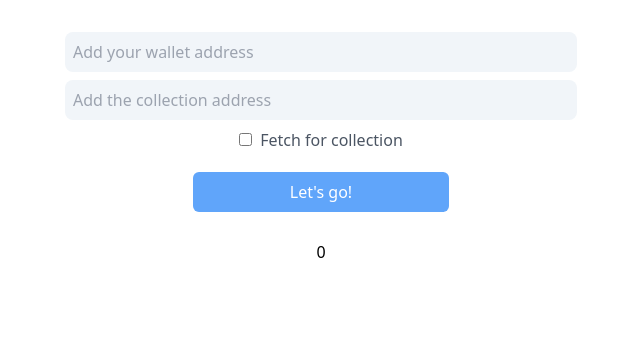
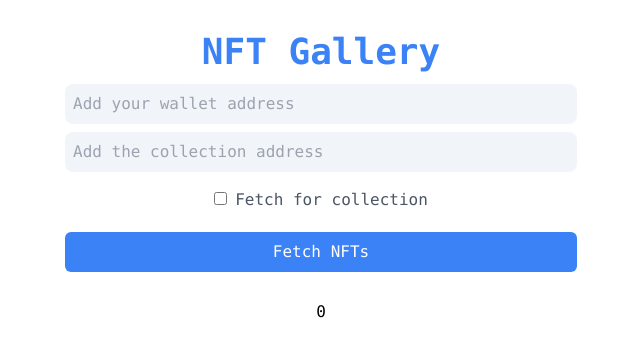
Before and after one commit to tylrk/nft-demo-rtw3, a Next.js app: page / in a window 1280 px wide. Shown: the top 356 px of the page, without its empty margins (319-959 px from the left). Built offline with nearby package versions, Linux system fonts and the light colour scheme.

Commit message:
hid api key

```diff
--- a/pages/components/nftCard.jsx
+++ b/pages/components/nftCard.jsx
@@ -20,7 +20,7 @@ export const NFTCard = ({nft}) => {
             </div>
 
             <div className="flex justify-center mb-1 mt-2">
-                <a className="py-2 px-4 bg-blue-500 w-1/2 text-center rounded-md text-white cursor-pointer"
+                <a className="py-2 px-4 bg-blue-500 w-4/5 text-center rounded-md text-white cursor-pointer"
                     target={"blank"}
                     href={`https://etherscan.io/token/${nft.contract.address}`}
                 >
--- a/pages/index.jsx
+++ b/pages/index.jsx
@@ -1,19 +1,19 @@
-import Head from 'next/head'
-import Image from 'next/image'
 import { useState } from "react"
-import {NFTCard} from "./components/nftCard"
+import { NFTCard } from "./components/nftCard"
 
 const Home = () => {
-  const [wallet, setWalletAddress] = useState("")
+  const [wallet, setWallet] = useState("")
   const [collection, setCollectionAddress] = useState("")
   const [NFTs, setNFTs] = useState([])
   const [fetchForCollection, setFetchForCollection] = useState(false)
 
+  // Fetch API
+
   const fetchNFTs = async() => {
     let nfts;
     console.log("fetching nfts");
-    const api_key = "vr_5Poi6r4snBfZyLeWcTYgKI6wjGQ60"
-    const baseURL = `https://eth-mainnet.alchemyapi.io/v2/${api_key}/getNFTs/`;
+
+    const baseURL = `https://eth-mainnet.alchemyapi.io/v2/${process.env.NEXT_PUBLIC_API_KEY}/getNFTs/`;
 
     if(!collection.length) {
       var requestOptions = {
@@ -36,14 +36,16 @@ const Home = () => {
     }
   }
 
+  // Fetch API
+
   const fetchNFTsforCollection = async () => {
     if(collection.length) {
       var requestOptions = {
         method: 'GET',
         redirect: 'follow'
       };
-      const api_key = "vr_5Poi6r4snBfZyLeWcTYgKI6wjGQ60"
-      const baseURL = `https://eth-mainnet.alchemyapi.io/v2/${api_key}/getNFTsForCollection/`;
+
+      const baseURL = `https://eth-mainnet.alchemyapi.io/v2/${process.env.NEXT_PUBLIC_API_KEY}/getNFTsForCollection/`;
       const fetchURL = `${baseURL}?contractAddress=${collection}&withMetadata=${"true"}`;
       const nfts = await fetch(fetchURL, requestOptions).then(data => data.json())
       if(nfts) {
@@ -55,11 +57,12 @@ const Home = () => {
   }
 
   return (
-    <div className="flex flex-col items-center justify-center py-8 gap-y-3">
+    <div className="flex flex-col items-center justify-center py-8 gap-y-3 font-mono">
+      <h1 className="text-4xl text-blue-500 font-semibold">NFT Gallery</h1>
       <div className="flex flex-col w-full justify-center items-center gap-y-2">
         <input className="w-2/5 bg-slate-100 py-2 px-2 rounded-lg text-gray-800 focus:outline-blue-300 disabled:bg-slate-50 disabled:text-gray-50"
           disabled={fetchForCollection}
-          onChange={(e) => {setWalletAddress(e.target.value)}}
+          onChange={(e) => {setWallet(e.target.value)}}
           value={wallet}
           type={"text"}
           placeholder="Add your wallet address"
@@ -72,13 +75,13 @@ const Home = () => {
           placeholder="Add the collection address"
         >
         </input>
-        <label className="text-gray-600">
+        <label className="text-gray-600 mt-2">
           <input className="mr-2"
             onChange={(e) => {setFetchForCollection(e.target.checked)}}
             type={"checkbox"}
           >
           </input>Fetch for collection</label>
-        <button className="disabled:bg-slate-500 text-white bg-blue-400 px-4 py-2 mt-3 rounded-md w-1/5"
+        <button className="disabled:bg-slate-500 text-white bg-blue-500 px-4 py-2 mt-3 rounded-md w-2/5"
           onClick={
             () => {
               if(fetchForCollection) {
@@ -89,9 +92,9 @@ const Home = () => {
             }
           }
         >
-          Let's go!</button>
+          Fetch NFTs</button>
       </div>
-      <div className="flex flex-wrap gap-y-12 mt-4 w-5/6 gap-x-2 justify-center">
+      <div className="flex flex-wrap gap-y-12 mt-4 w-5/6 gap-x-6 justify-center">
         {
           NFTs.length && NFTs.map((nft, index) => {
             return (
```
